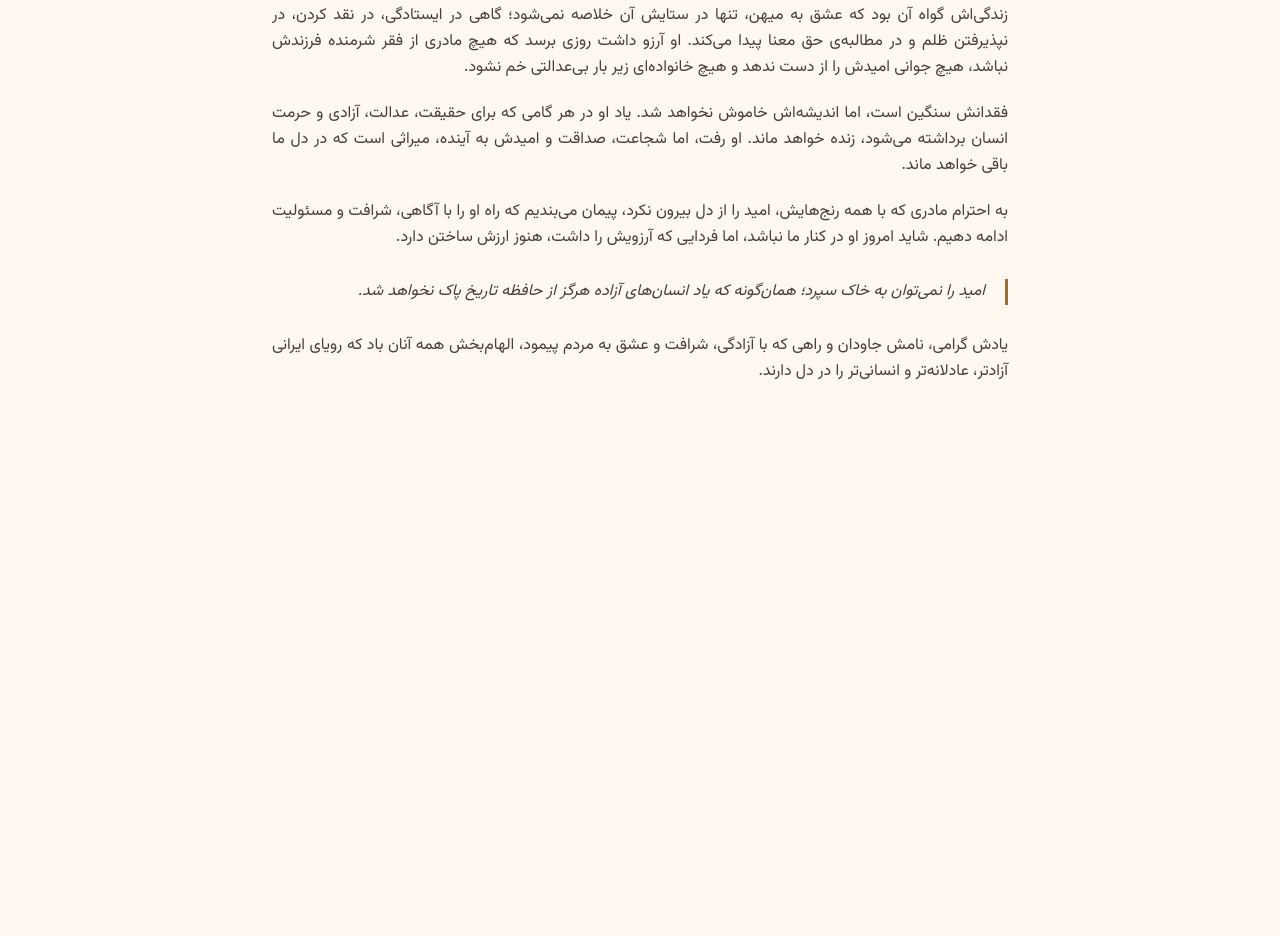
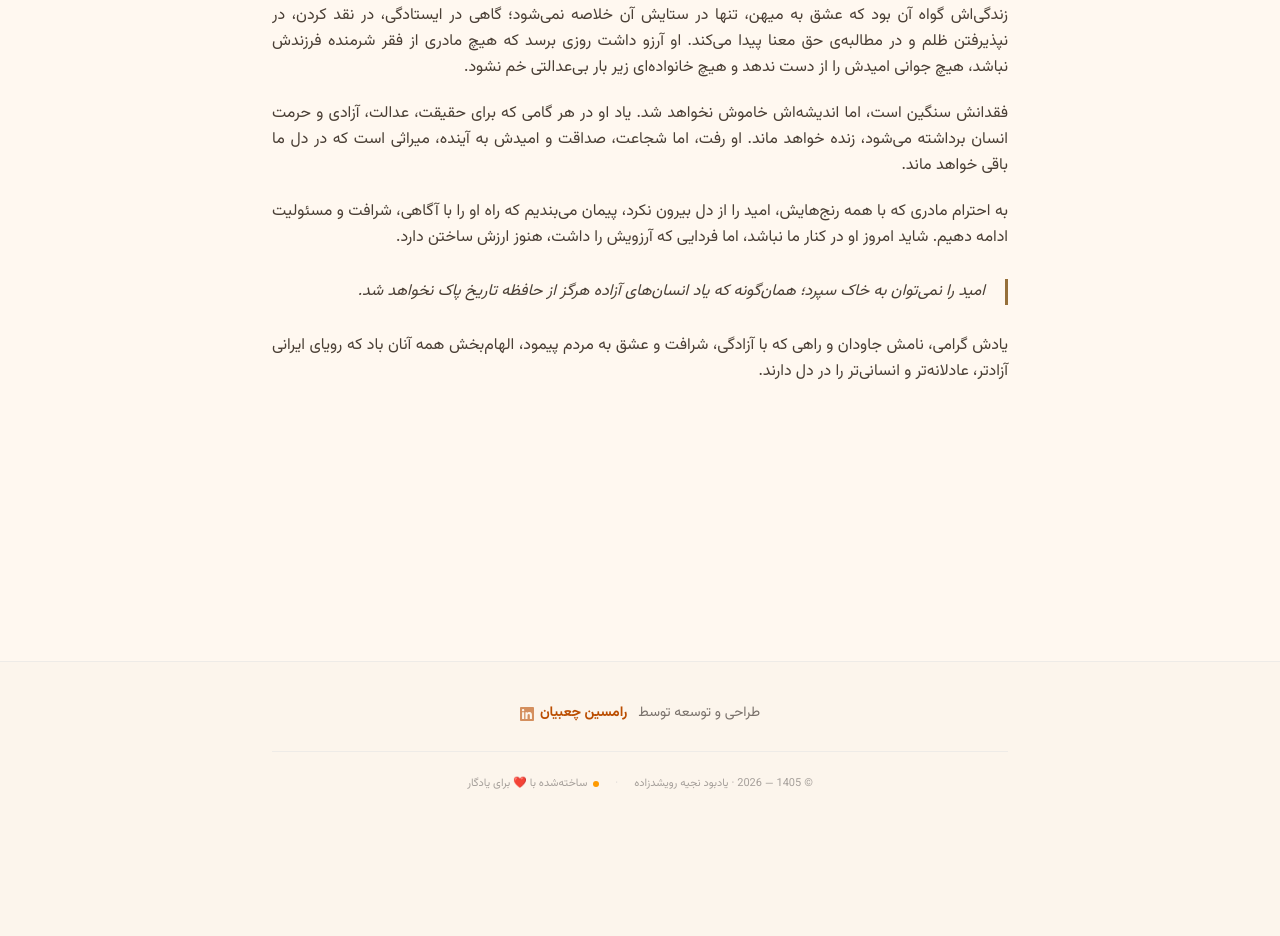
Before and after one commit to RamsinChaabian/yadbod, an Astro site: page / in a window 1280 px wide. Shown: the part 974-1910 px from the top of the page. Before the commit the page ends 1523 px from the top, so only its background shows below. Built offline with nearby package versions, Linux system fonts and the light colour scheme; Astro itself is replaced by a stand-in of ours.

Commit message:
fix(footer): increase bottom padding on desktop for tabbar

```diff
--- /dev/null
+++ b/src/components/layout/Footer.astro
@@ -0,0 +1,60 @@
+---
+// فوتر سایت — طراحی و توسعه
+import { config } from '../../utils/config';
+
+const developer = {
+  name: ' رامسین چعبیان ',
+  linkedin: 'https://www.linkedin.com/in/ramsinchaabian/',
+};
+
+const currentYear = new Date().getFullYear();
+const shamsiYear = 1405;
+---
+
+<footer class="mt-16 border-t border-stone-200/60 bg-cream-dark/30">
+  <div class="max-w-3xl mx-auto px-4 py-8 sm:py-10 pb-32 sm:pb-36">
+    <!-- خط اول: طراحی و توسعه -->
+    <p class="text-center text-xs sm:text-sm text-stone-500 leading-relaxed">
+      طراحی و توسعه توسط
+      <a
+        href={developer.linkedin}
+        target="_blank"
+        rel="noopener noreferrer"
+        class="footer-link inline-flex items-center gap-1.5 text-amber-700 font-bold hover:text-amber-800 transition-colors group"
+        aria-label={`لینکدین ${developer.name}`}
+      >
+        <span class="border-b-2 border-transparent group-hover:border-amber-700 transition-colors">
+        &nbsp; {developer.name}
+        </span>
+        <svg
+          width="14"
+          height="14"
+          viewBox="0 0 24 24"
+          fill="currentColor"
+          class="opacity-60 group-hover:opacity-100 transition-opacity"
+          aria-hidden="true"
+        >
+          <path d="M20.447 20.452h-3.554v-5.569c0-1.328-.027-3.037-1.852-3.037-1.853 0-2.136 1.445-2.136 2.939v5.667H9.351V9h3.414v1.561h.046c.477-.9 1.637-1.85 3.37-1.85 3.601 0 4.267 2.37 4.267 5.455v6.286zM5.337 7.433c-1.144 0-2.063-.926-2.063-2.065 0-1.138.92-2.063 2.063-2.063 1.14 0 2.064.925 2.064 2.063 0 1.139-.925 2.065-2.064 2.065zm1.782 13.019H3.555V9h3.564v11.452zM22.225 0H1.771C.792 0 0 .774 0 1.729v20.542C0 23.227.792 24 1.771 24h20.451C23.2 24 24 23.227 24 22.271V1.729C24 .774 23.2 0 22.222 0h.003z"/>
+        </svg>
+      </a>
+    </p>
+
+    <!-- خط دوم: نسخه و سال -->
+    <div class="mt-6 pt-6 border-t border-stone-200/60 flex flex-col sm:flex-row items-center justify-center gap-2 sm:gap-4 text-[11px] text-stone-400">
+      <p class="tabular-nums">
+        © {shamsiYear} — {currentYear} · یادبود نجیه رویشدزاده
+      </p>
+      <span class="hidden sm:inline text-stone-300">·</span>
+      <p class="flex items-center gap-1.5">
+        <span class="inline-block w-1.5 h-1.5 rounded-full bg-amber-500"></span>
+        <span>ساخته‌شده با ❤️ برای یادگار</span>
+      </p>
+    </div>
+  </div>
+</footer>
+
+<style>
+  .footer-link {
+    text-underline-offset: 3px;
+  }
+</style>
--- a/src/layouts/BaseLayout.astro
+++ b/src/layouts/BaseLayout.astro
@@ -3,6 +3,7 @@ import '../styles/global.css';
 import { config } from '../utils/config';
 import Seo from '../components/Seo.astro';
 import PwaStatus from '../components/layout/PwaStatus.astro';
+import Footer from '../components/layout/Footer.astro';
 
 interface Props {
   title?: string;
@@ -47,6 +48,8 @@ const animationsEnabled = config.features.animations;
 
   <body class="bg-cream text-brown min-h-dvh antialiased">
     <slot />
+    <Footer />
+
     <PwaStatus />
 
     {animationsEnabled && (
--- a/src/pages/index.astro
+++ b/src/pages/index.astro
@@ -8,7 +8,7 @@ import TabContent from '../components/layout/TabContent.astro';
 <BaseLayout>
   <Header />
 
-  <main class="pb-28">
+  <main class="pb-40">
     <TabContent />
   </main>
 
```
